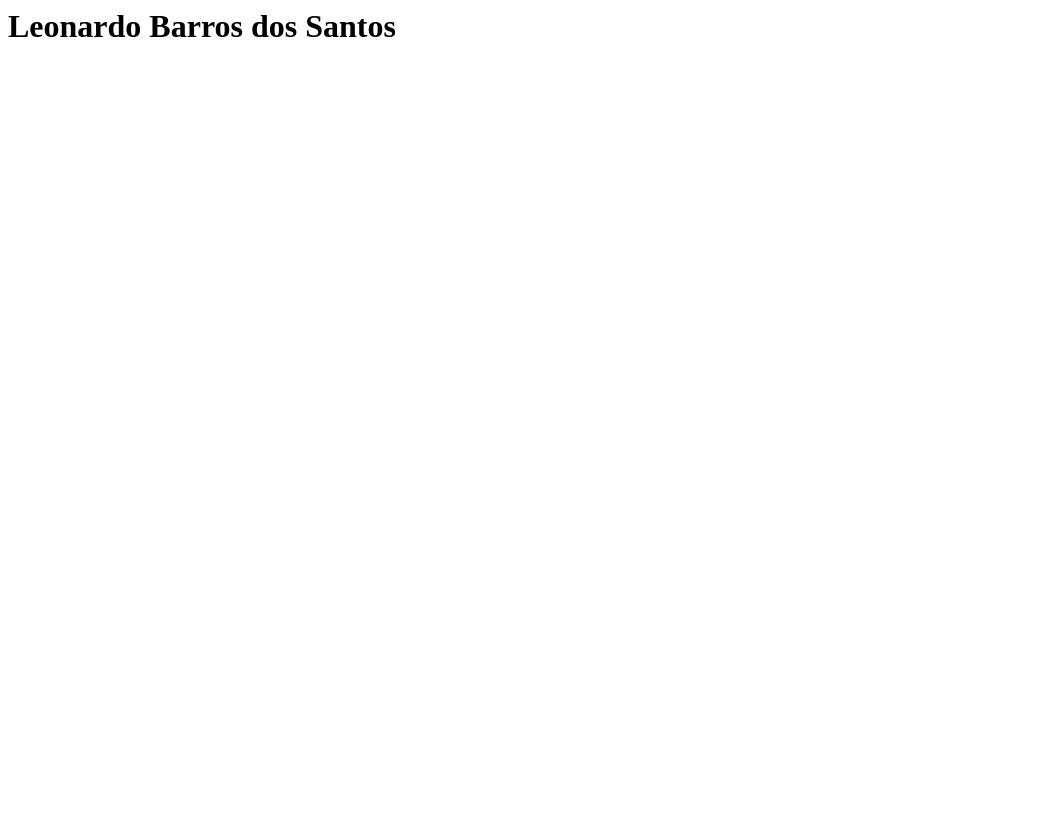
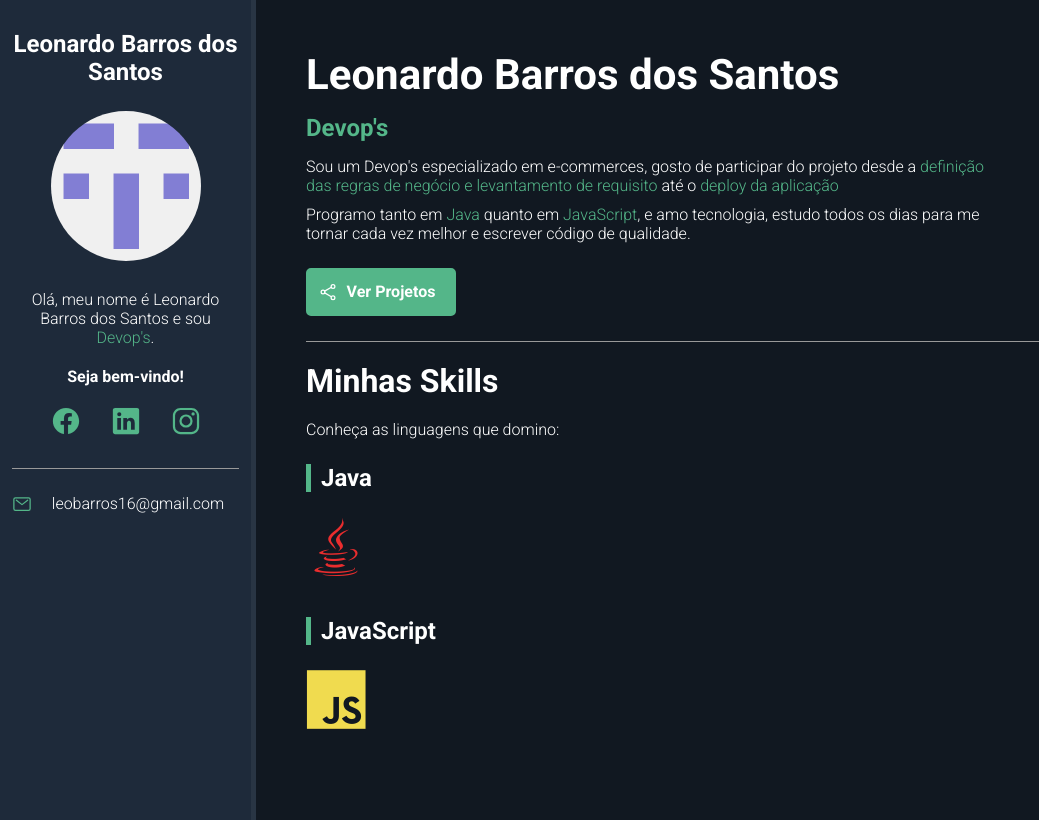
Before and after one commit to leobarrosdossantos/leobarrosdossantos.github.io, a plain HTML site: page index.html in a window 1280 px wide. Shown: the whole page, without its empty margins (0-1039 px from the left). Drawn offline with nearby package versions, Linux system fonts and the light colour scheme.

Commit message:
Finalizando o portfólio

```diff
--- /dev/null
+++ b/css/styles.css
@@ -0,0 +1,241 @@
+/* Reset */
+* {
+  padding: 0;
+  margin: 0;
+  font-family: 'Roboto', sans-serif;
+  box-sizing: border-box;
+}
+
+/* Variables */
+:root {
+  --main-color: #54B689;
+  --main-text-color: #FFF;
+  --border-color: #999;
+  --bio-bg-color: #1E2A3A;
+  --bio-border-color: #293544;
+  --about-bg-color: #111821;
+}
+
+/* General */
+.highlight {
+  color: var(--main-color);
+}
+
+/* Containers */
+#container {
+  display: flex;
+  flex-direction: row;
+  color: var(--main-text-color)
+}
+
+#bio-container {
+  flex: 1 1 20%;
+  min-height: 100vh;
+  background-color: var(--bio-bg-color);
+  text-align: center;
+  padding: 30px 12px;
+  border-right: 5px solid var(--bio-border-color);
+}
+
+#about-container {
+  flex: 1 1 80%;
+  min-height: 100vh;
+  background-color: var(--about-bg-color);
+  padding: 50px;
+}
+
+#bio-container img {
+  width: 150px;
+  height: 150px;
+}
+
+/* Bio container */
+#bio-container h2 {
+  margin-bottom: 25px;
+}
+
+#bio-container p {
+  margin-bottom: 20px;
+}
+
+#bio-container #welcome-text {
+  font-weight: bold;
+}
+
+#bio-image {
+  width: 175px;
+  height: 175px;
+  border-radius: 50%;
+  margin-bottom: 25px;
+}
+
+#social-container {
+  display: flex;
+  justify-content: center;
+  list-style: none;
+  border-bottom: 1px solid var(--border-color);
+  margin-bottom: 25px;
+  padding-bottom: 25px;
+}
+
+#social-container li {
+  flex: 1 1 0;
+  max-width: 60px;
+}
+
+#social-container li a {
+  color: var(--main-color);
+  font-size: 30px;
+}
+
+#email-container {
+  display: flex;
+  justify-content: center;
+}
+
+#email-container ion-icon,
+#email-container a {
+  flex: 1 1 0;
+}
+
+#email-container a {
+  color: var(--main-text-color);
+  text-decoration: none;
+  max-width: 225px;
+}
+
+#email-container ion-icon {
+  color: var(--main-color);
+  font-size: 20px;
+  margin-right: 5px;
+  max-width: 20px;
+}
+
+/* about container */
+#name {
+  font-size: 42px;
+  margin-bottom: 15px;
+}
+
+#title {
+  font-size: 24px;
+  margin-bottom: 15px;
+  font-weight: bold;
+}
+
+.description {
+  max-width: 75%;
+  margin-bottom: 10px;
+}
+
+#btn-projects {
+  font-weight: bold;
+  font-size: 16px;
+  color: var(--main-text-color);
+  background-color: var(--main-color);
+  border: 2px solid var(--main-color);
+  border-radius: 5px;
+  text-decoration: none;
+  transition: .5s;
+  margin: 25px 0;
+  padding: 12px 10px;
+  width: 150px;
+  text-align: center;
+  display: flex;
+}
+
+#btn-projects ion-icon,
+#btn-projects span {
+  flex: 1 1 0;
+}
+
+#btn-projects ion-icon {
+  font-size: 20px;
+  max-width: 20px;
+}
+
+#btn-projects:hover {
+  background-color: transparent;
+}
+
+#skills-section-title {
+  border-top: 1px solid var(--border-color);
+  padding-top: 20px;
+  margin-bottom: 20px;
+  font-size: 32px;
+}
+
+#skills-container {
+  display: flex;
+  flex-wrap: wrap;
+  margin-top: 25px;
+}
+
+.skills-box {
+  flex: 1 1 33%;
+  max-width: 33%;
+  margin-bottom: 35px;
+}
+
+.skills-title {
+  font-size: 24px;
+  margin-bottom: 25px;
+  font-weight: bold;
+  padding-left: 10px;
+  border-left: 5px solid var(--main-color);
+}
+
+.skills-box i {
+  font-size: 45px;
+  margin-right: 10px;
+}
+
+/* Mobile */
+@media(max-width: 450px) {
+
+  #container {
+    flex-direction: column;
+  }
+
+  #bio-container {
+    min-height: auto;
+    border-right: none;
+    border-bottom: 5px solid var(--bio-border-color);
+  }
+
+  #bio-container h2 {
+    display: none;
+  }
+
+  #bio-container p {
+    max-width: 60%;
+    margin: 10px auto;
+  }
+
+  #about-container {
+    text-align: center;
+    padding: 30px;
+  }
+
+  #about-container .description {
+    margin: 10px auto;
+    max-width: 100%;
+    line-height: 26px;
+  }
+
+  #btn-projects {
+    margin: 20px auto;
+  }
+
+}
+
+.skills-box {
+  flex: 1 1 100%;
+  max-width: 100%;
+  margin-bottom: 40px;
+  text-align: left;
+}
+
+.skills-box i {
+  font-size: 60px;
+}
--- a/index.html
+++ b/index.html
@@ -1 +1,53 @@
-<h1>Leonardo Barros dos Santos</h1>
+<!DOCTYPE html>
+<html lang="en">
+<head>
+    <meta charset="UTF-8">
+    <meta name="viewport" content="width=device-width, initial-scale=1.0">
+    <title>Portfólio Leonardo Barros dos Santos</title>
+    <!-- Google Fonts -->
+    <link href="https://fonts.googleapis.com/css2?family=Roboto:ital,wght@0,300;0,700;0,900;1,300;1,700;1,900&display=swap" rel="stylesheet">
+    <!-- Dev Icon Fonts -->
+    <link rel="stylesheet" href="https://cdn.jsdelivr.net/gh/devicons/devicon@v2.15.1/devicon.min.css">
+    <!-- CSS do Projeto -->
+    <link rel="stylesheet" href="css/styles.css">
+</head>
+<body>
+  <main id="container">
+    <aside id="bio-container">
+      <h2>Leonardo Barros dos Santos</h2>
+      <img id="bio-image" src="img/profile.png" alt="Leonardo Barros dos Santos">
+      <p>Olá, meu nome é Leonardo Barros dos Santos e sou <span class="highlight">Devop's</span>.</p>
+      <p id="welcome-text">Seja bem-vindo!</p>
+      <ul id="social-container">
+        <li><a href="#" target="_blank"><ion-icon name="logo-facebook"></ion-icon></a></li>
+        <li><a href="#" target="_blank"><ion-icon name="logo-linkedin"></ion-icon></a></li>
+        <li><a href="#" target="_blank"><ion-icon name="logo-instagram"></ion-icon></a></li>
+      </ul>
+      <div id="email-container">
+        <ion-icon name="mail-outline"></ion-icon><a href="mailto:leobarros16@gmail.com">leobarros16@gmail.com</a>
+      </div>
+    </aside>
+    <section id="about-container">
+      <h1 id="name">Leonardo Barros dos Santos</h1>
+      <p id="title"><spain class="highlight">Devop's</spain></p>
+      <p class="description">Sou um Devop's especializado em e-commerces, gosto de participar do projeto desde a <span class="highlight">definição das regras de negócio e levantamento de requisito </span>até o <span class="highlight">deploy da aplicação</span></p>
+      <p class="description">Programo tanto em <span class="highlight">Java</span> quanto em <span class="highlight">JavaScript</span>, e amo tecnologia, estudo todos os dias para me tornar cada vez melhor e escrever código de qualidade.</p>
+      <a href="#" id="btn-projects"><ion-icon name="share-social-outline"></ion-icon> <span>Ver Projetos</span></a>
+      <h2 id="skills-section-title">Minhas Skills</h2>
+      <p class="description">Conheça as linguagens que domino:</p>
+      <div id="skills-container">
+        <div class="skills-box">
+          <p class="skills-title">Java</p>
+          <i class="devicon-java-plain colored"></i>
+        </div>
+        <div class="skills-box">
+          <p class="skills-title">JavaScript</p>
+          <i class="devicon-javascript-plain colored"></i>
+        </div>
+      </div>
+    </section>
+  </main>
+  <!-- Ion Icons -->
+  <script type="module" src="https://unpkg.com/ionicons@7.1.0/dist/ionicons/ionicons.esm.js"></script>
+</body>
+</html>
```
Also changed, not shown: img/profile.png (added).
